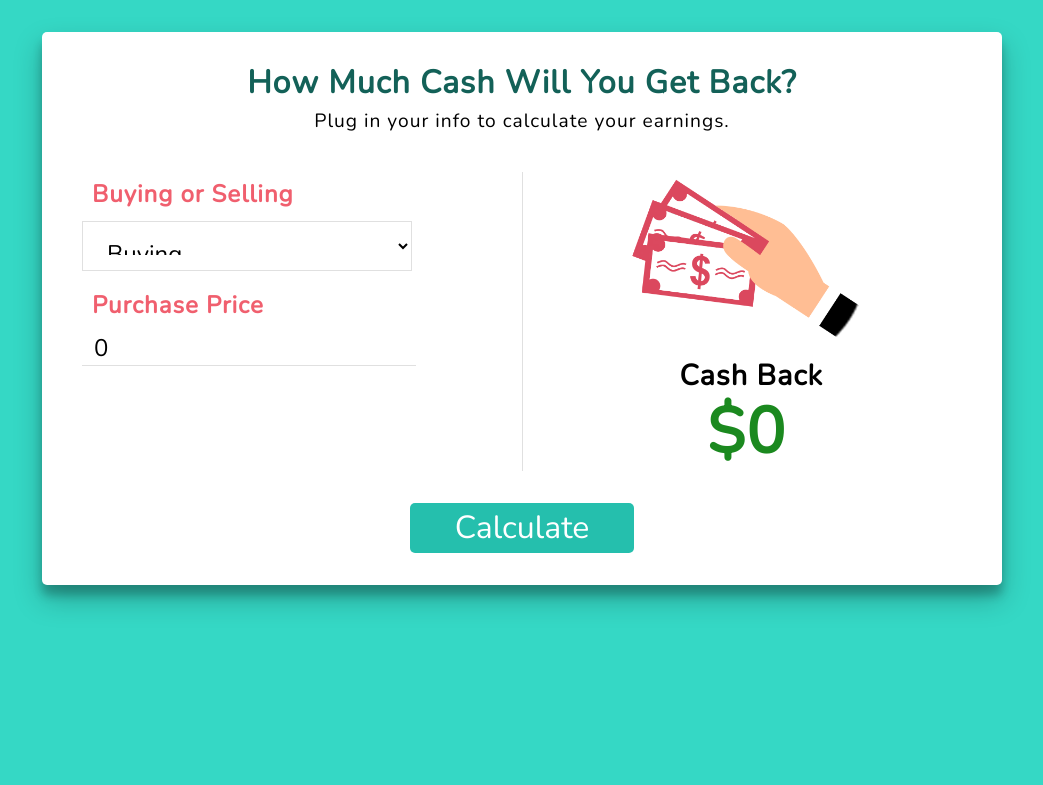
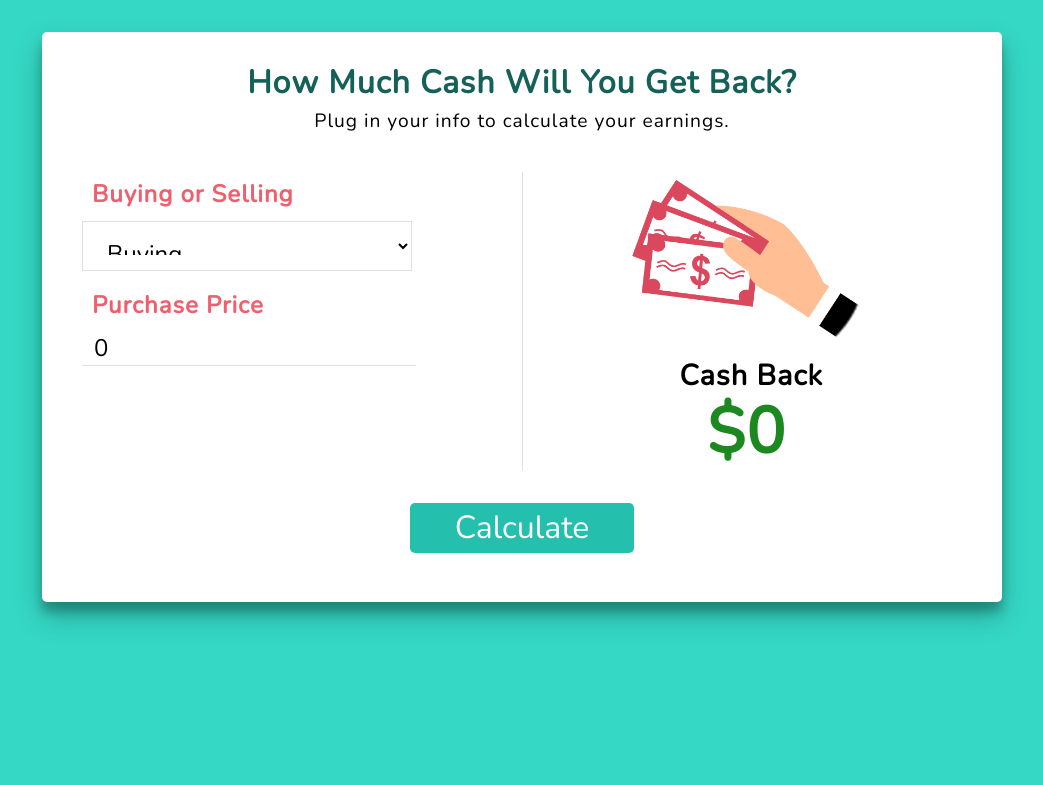
Before and after one commit to Ly900/cash-calculator, a PHP site: page / in a window 1280 px wide. Shown: the top 785 px of the page, without its empty margins (118-1161 px from the left). Run offline with PHP 8.4, Linux system fonts and the light colour scheme; some libraries are stand-ins or nearby versions.

Commit message:
add min height on cash calc container for when the options is both and longer

```diff
--- a/style.css
+++ b/style.css
@@ -27,7 +27,8 @@ body {
   background: #fff;
   margin: 1em auto 1em auto;
   line-height: 1.2;
-  width: 100%; }
+  width: 100%;
+  min-height: 570px; }
   @media screen and (min-width: 780px) {
     .cash-calc {
       margin: 2em auto;
--- a/style.scss
+++ b/style.scss
@@ -41,6 +41,7 @@ body {
 	margin: 1em auto 1em auto;
 	line-height: 1.2;
 	width: 100%;
+	min-height: 570px;
 	@media screen and (min-width: 780px) {
 		margin: 2em auto;
 		border-radius: 5px;
```
